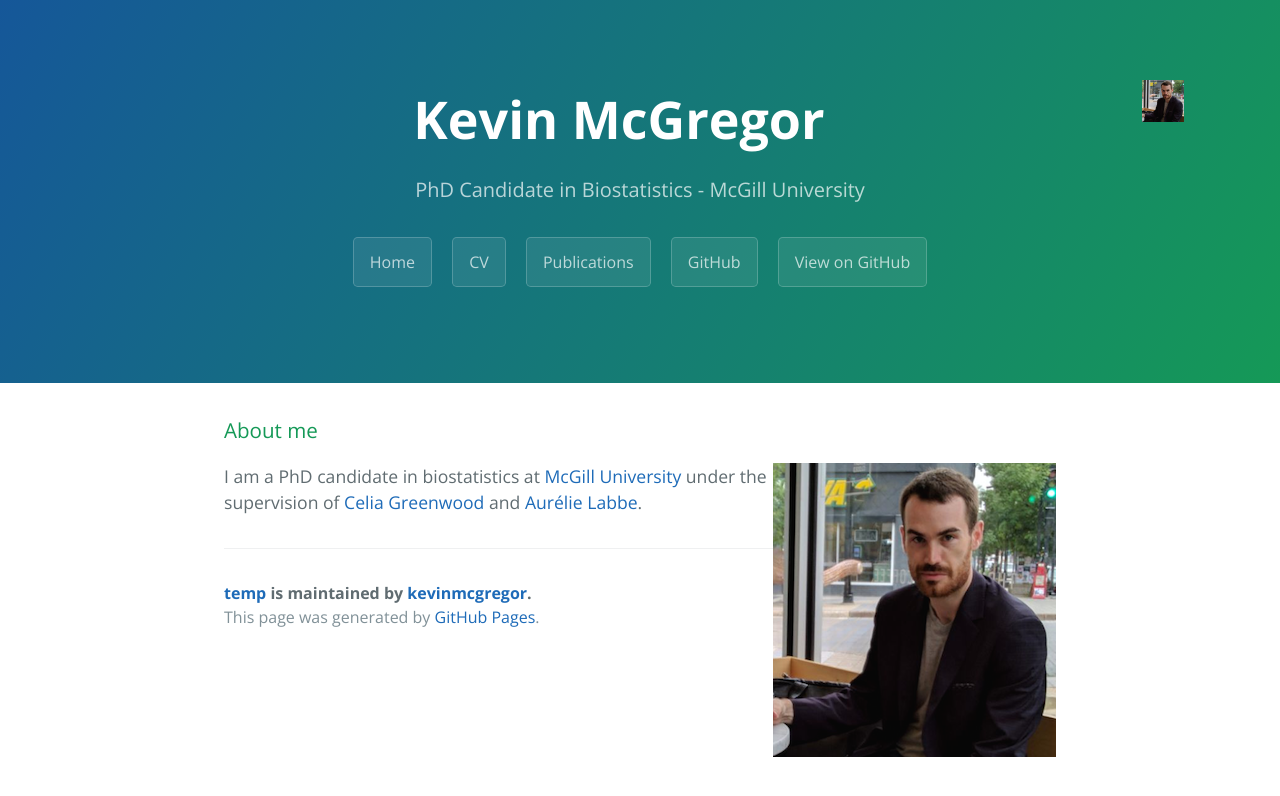
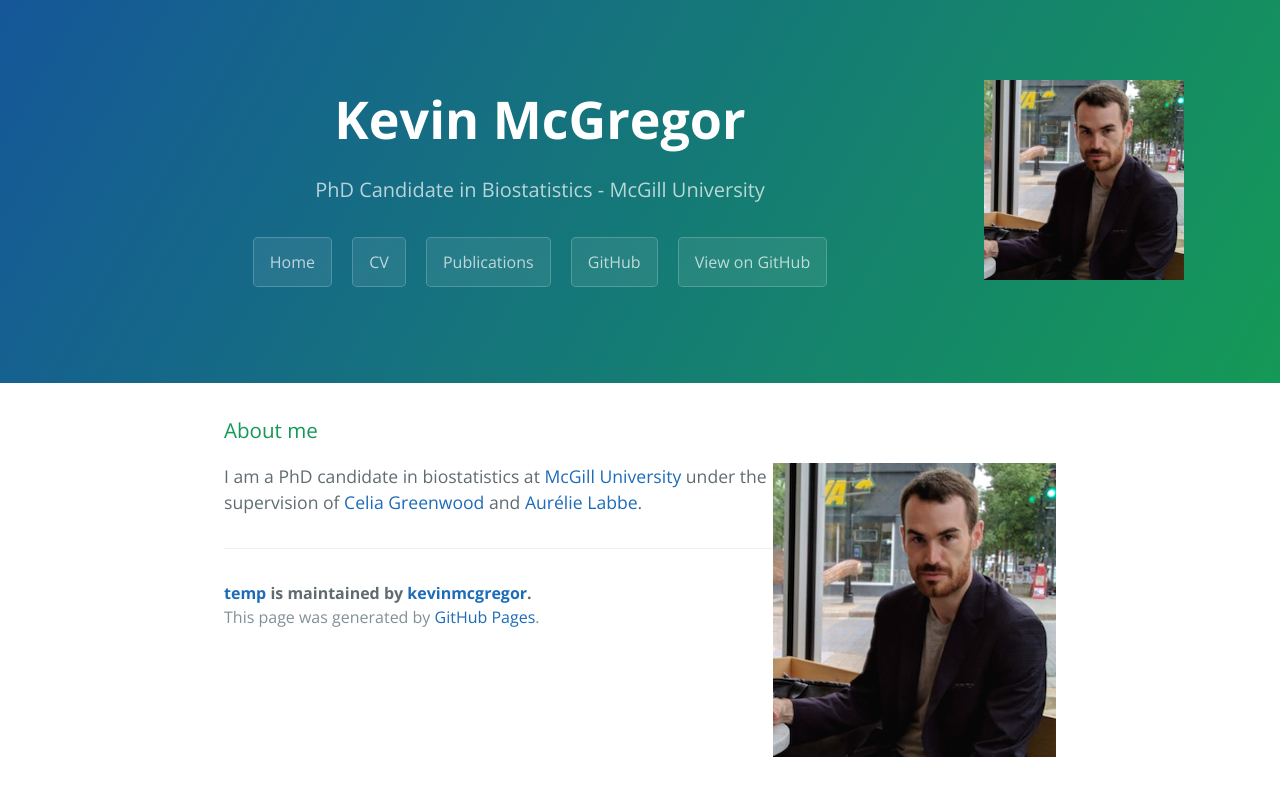
Before and after one commit to kevinmcgregor/temp, a Jekyll site: the page built from index.md, in a window 1280 px wide. Shown: the top 796 px of the page. Built offline with Jekyll 4.4.1, drawn with Linux system fonts in a browser that asks for light colours; our own code applies the rules of GitHub Pages for plain Markdown files.

Commit message:
change image size

```diff
--- a/_layouts/default.html
+++ b/_layouts/default.html
@@ -10,7 +10,7 @@
   </head>
   <body>
     <section class="page-header">
-      <img align="right" src="./pictures/kevin_picture.png" height="42" width="42" />
+      <img align="right" src="./pictures/kevin_picture.png" height="200" width="200" />
       <h1 class="project-name">{{ site.title | default: site.github.repository_name }}</h1>
       <h2 class="project-tagline">{{ site.description | default: site.github.project_tagline }}</h2>
       <a href="{{ './index.html' }}" class="btn">Home</a>
```
